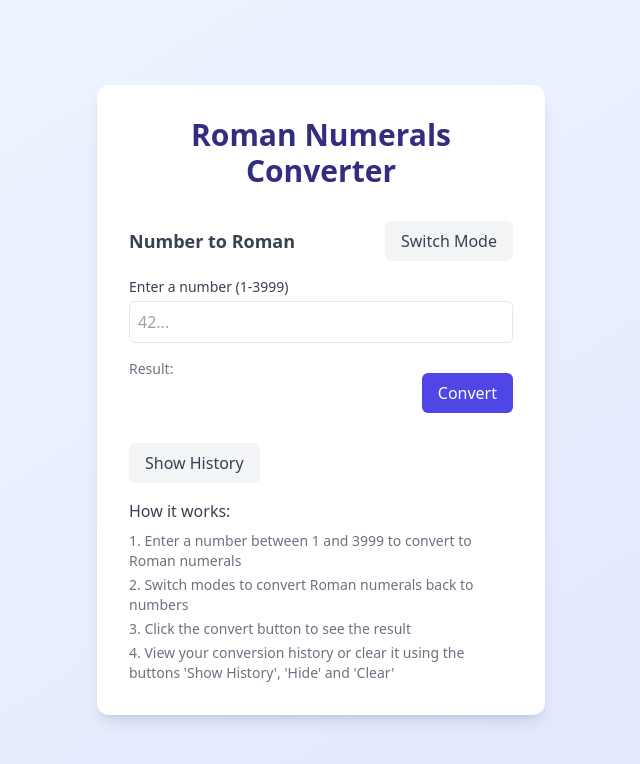
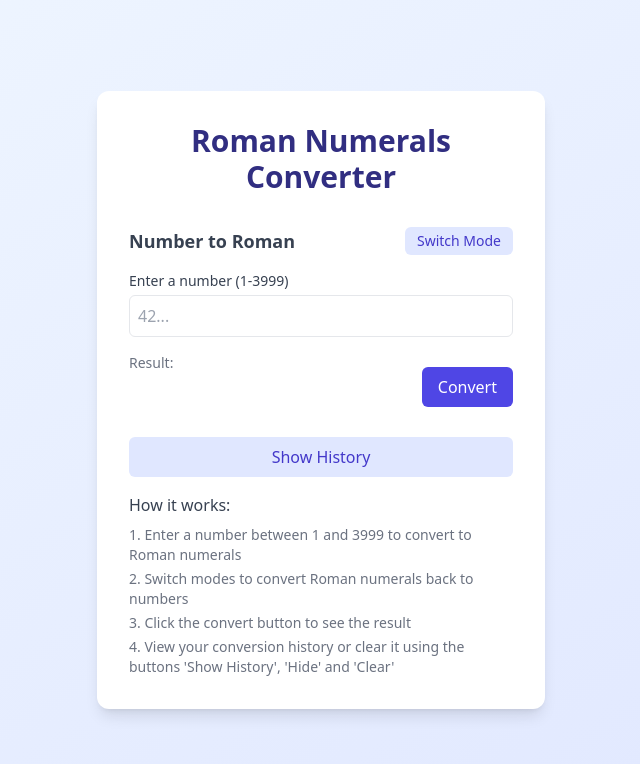
Before and after one commit to NataliUstinova/roman-numerals-project, a React (Vite) app in the folder frontend/: page / in a window 1280 px wide. Shown: the top 764 px of the page, without its empty margins (319-959 px from the left). Built offline with nearby package versions, Linux system fonts and the light colour scheme.

Commit message:
refactor: frontend refactor buttons

```diff
--- a/frontend/src/components/ui/Button.tsx
+++ b/frontend/src/components/ui/Button.tsx
@@ -1,56 +1,47 @@
 import React from 'react';
 
-type ButtonVariant = 'primary' | 'secondary' | 'red' | 'icon';
+type ButtonVariant = 'primary' | 'secondary' | 'danger' | 'outline';
+type ButtonSize = 'sm' | 'md' | 'lg';
 
 interface ButtonProps extends React.ButtonHTMLAttributes<HTMLButtonElement> {
   variant?: ButtonVariant;
-  isLoading?: boolean;
-  icon?: React.ReactNode;
+  size?: ButtonSize;
   fullWidth?: boolean;
+  children: React.ReactNode;
 }
 
 const Button: React.FC<ButtonProps> = ({
+  variant = 'primary',
+  size = 'md',
+  fullWidth = false,
   children,
-  variant = 'primary',
-  isLoading = false,
-  icon,
-  fullWidth = false,
   className = '',
-  disabled,
   ...props
 }) => {
-  const getVariantClasses = (): string => {
-    switch (variant) {
-      case 'primary':
-        return isLoading
-          ? 'bg-indigo-400 text-white'
-          : 'bg-indigo-600 hover:bg-indigo-700 text-white';
-      case 'secondary':
-        return 'bg-gray-100 hover:bg-gray-200 text-gray-700';
-      case 'red':
-        return isLoading
-          ? 'bg-red-400 text-white'
-          : 'bg-red-500 hover:bg-red-600 text-white';
-      case 'icon':
-        return 'bg-gray-100 hover:bg-gray-200 text-gray-600';
-      default:
-        return 'bg-indigo-600 hover:bg-indigo-700 text-white';
-    }
+  const baseClasses = 'rounded-md transition-colors';
+
+  const variantClasses = {
+    primary:
+      'bg-indigo-600 text-white hover:bg-indigo-700 focus:ring-indigo-500 disabled:opacity-50',
+    secondary:
+      'bg-indigo-100 text-indigo-700 hover:bg-indigo-200 focus:ring-indigo-500',
+    danger:
+      'bg-red-100 text-red-700 hover:bg-red-200 focus:ring-red-500 disabled:opacity-50',
+    outline: 'bg-gray-200 text-gray-700 hover:bg-gray-300 focus:ring-gray-500',
   };
 
+  const sizeClasses = {
+    sm: 'text-sm py-1 px-3',
+    md: 'py-2 px-4',
+    lg: 'text-lg py-3 px-6',
+  };
+
+  const widthClass = fullWidth ? 'w-full' : '';
+
+  const buttonClasses = `${baseClasses} ${variantClasses[variant]} ${sizeClasses[size]} ${widthClass} ${className}`;
+
   return (
-    <button
-      className={`
-        ${getVariantClasses()}
-        ${fullWidth ? 'flex-1' : ''}
-        ${variant === 'icon' ? 'w-12 h-10' : 'px-4 py-2'}
-        rounded-md transition-colors flex items-center justify-center gap-2 font-medium
-        ${className}
-      `}
-      disabled={isLoading || disabled}
-      {...props}
-    >
-      {icon && icon}
+    <button className={buttonClasses} {...props}>
       {children}
     </button>
   );
```
